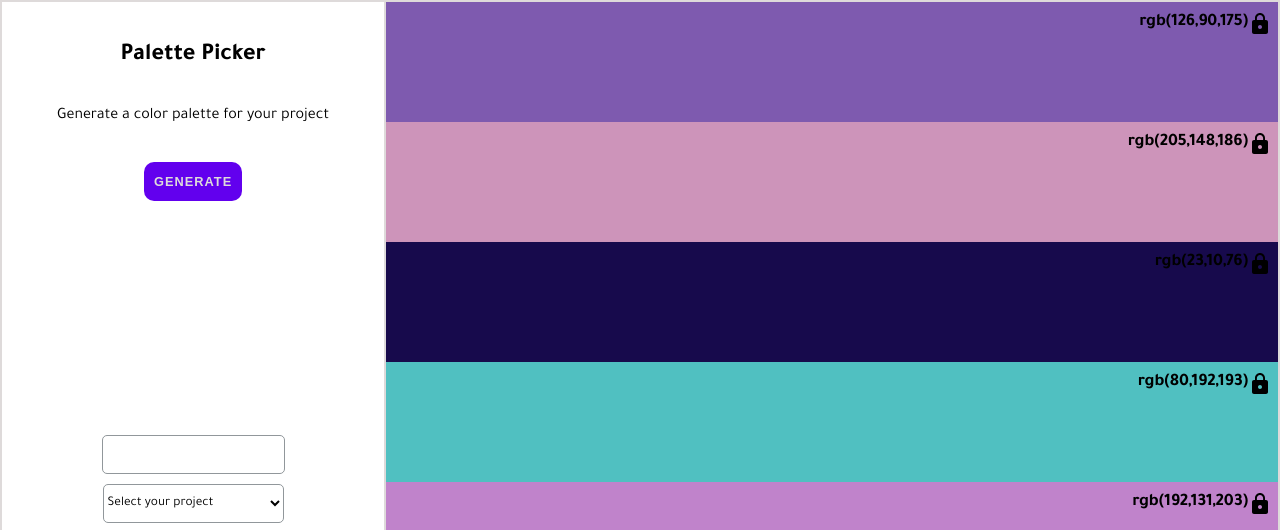
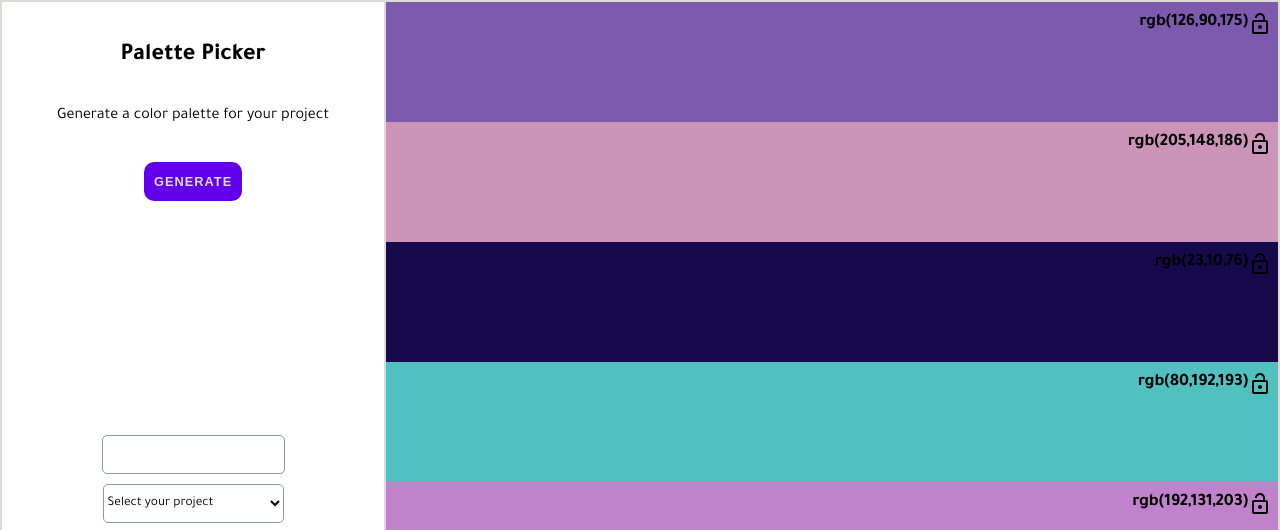
Before and after one commit to meloncatty/palette-picker, a website: page public/index.html in a window 1280 px wide. Shown: the top 530 px of the page. Drawn offline with Linux system fonts and the light colour scheme; no server answers.

Commit message:
Update lock icon to show unlocked initially

```diff
--- a/public/styles/styles.css
+++ b/public/styles/styles.css
@@ -144,7 +144,7 @@ select {
 }
 
 .lock-container {
-  background: no-repeat url('../assets/lock_icon.svg');
+  background: no-repeat url('../assets/lock_open_icon.svg');
   width: 30px;
   height: 30px;
 }
```
